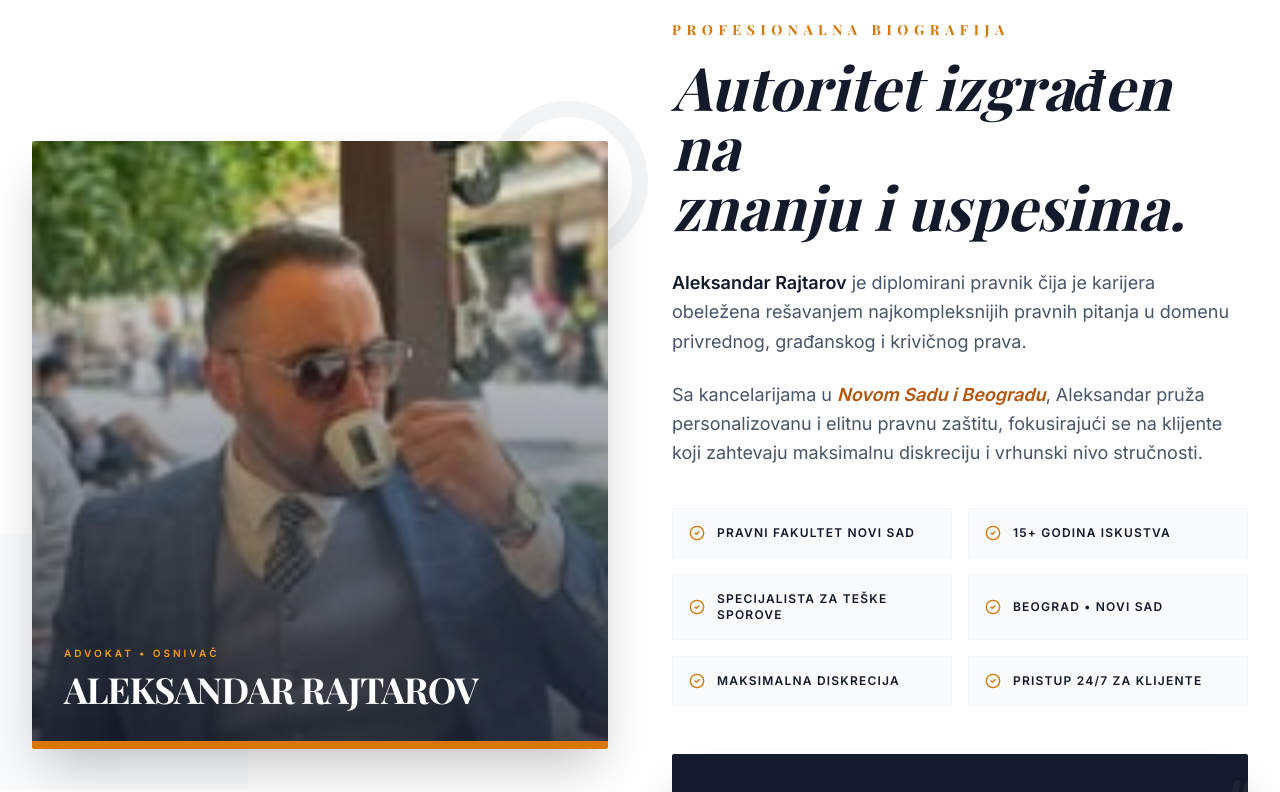
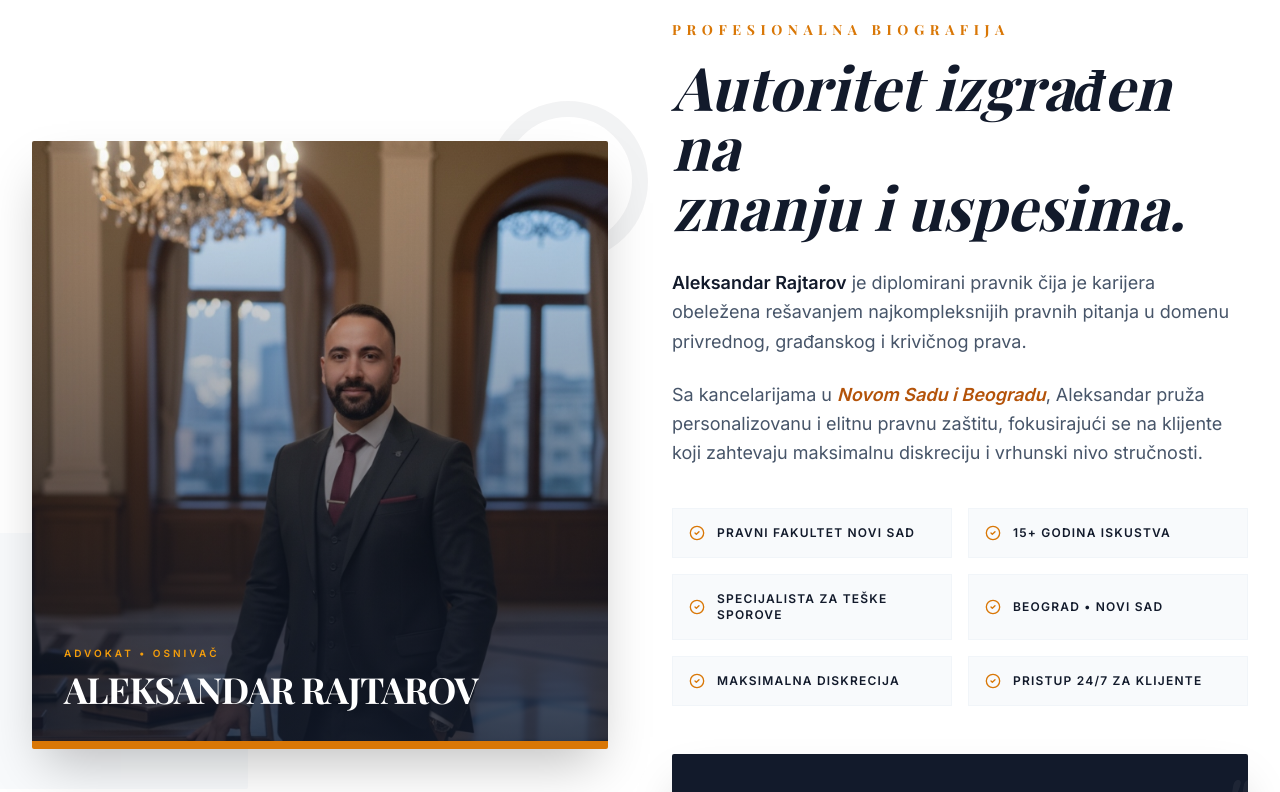
Before and after one commit to jovicaUbica/aleksandar-rajtarov, a React (Vite) app: page / in a window 1280 px wide. Shown: the part 928-1720 px from the top of the page. Built offline with nearby package versions, Linux system fonts and the light colour scheme; a web font is replaced by a local one.

Commit message:
Auto-update: 2025-12-28 22:27:23

```diff
--- a/components/About.tsx
+++ b/components/About.tsx
@@ -9,9 +9,9 @@ const About: React.FC = () => {
           <div className="w-full lg:w-1/2 relative">
             <div className="relative z-10 rounded-sm overflow-hidden shadow-2xl border-b-8 border-amber-600">
               <img
-                src="/aleksandar-rajtarov.jpg"
+                src="/aleksandar-rajtarov.jpg?v=2"
                 alt="Advokat Aleksandar Rajtarov"
-                className="w-full h-[400px] md:h-[600px] object-cover hover:scale-105 transition-transform duration-700"
+                className="w-full h-[400px] md:h-[600px] object-cover object-top scale-105 hover:scale-110 transition-transform duration-700"
               />
               <div className="absolute inset-0 bg-gradient-to-t from-[#121a2b]/80 to-transparent"></div>
               <div className="absolute bottom-6 left-6 md:bottom-8 md:left-8 text-white">
```
Also changed, not shown: public/aleksandar-rajtarov.jpg.
